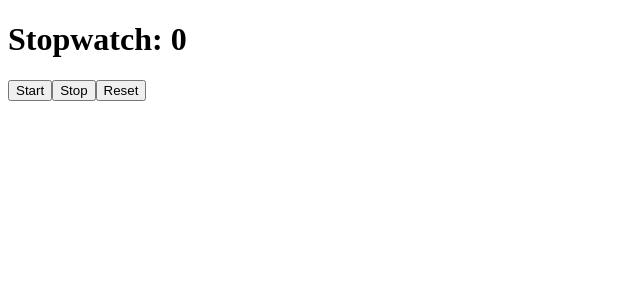
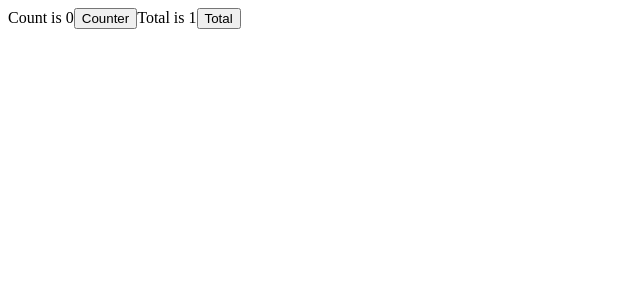
Before and after one commit to JKAryan2003/react-practice, a React (Vite) app: page / in a window 1280 px wide. Shown: the top 300 px of the page, without its empty margins (0-640 px from the left). Built offline with nearby package versions, Linux system fonts and the light colour scheme.

Commit message:
useEffect different variations

```diff
--- a/src/App.jsx
+++ b/src/App.jsx
@@ -17,6 +17,7 @@ import Four1 from "./components/EscapeHatches/Four1";
 import Four2 from "./components/EscapeHatches/Four2";
 import Three5 from "./components/ManagingState/Three5";
 import Three6 from "./components/ManagingState/Three6";
+import Four3 from "./components/EscapeHatches/Four3";
 
 export default function App() {
   return (
@@ -49,10 +50,12 @@ export default function App() {
       {/* <Three3 /> */}
       {/* <Three4 /> */}
       {/* <Three5 /> */}
+      {/* <Three6 /> */}
 
       {/* <Four1 /> */}
-      <Four2 />
-      {/* <Three6 /> */}
+      {/* <Four2 /> */}
+      <Four3 />
+
     </>
   )
 
--- /dev/null
+++ b/src/components/EscapeHatches/Four3.jsx
@@ -0,0 +1,61 @@
+import React, { useEffect, useState } from 'react'
+
+const Four3 = () => {
+
+  const [count, setCount] = useState(0);
+  const [total, setTotal] = useState(1);
+
+  //runs on every render
+  // useEffect(() => {
+  //   alert("Runs on every render")
+  // })
+
+  //runs on 1st render
+  // useEffect(() => {
+  //   alert("Run on 1st render")
+  // }, [])
+
+  //dependancy list changed
+  // useEffect(() => {
+  //   alert("Triggers when count is updated")
+  // }, [count])
+
+  //multiple dependancy
+  // useEffect(() => {
+  //   alert("Triggers because of multiple dependancy")
+  // }, [count, total])
+
+  // useEffect(() => {
+  //   alert("Count is updated")
+
+  //   return () => {
+  //     alert("Count is unmounted")
+  //   }
+  // }, [count])
+
+
+
+  function handleClick () {
+    setCount(count + 1)
+  }
+
+  function hanldeTotal () {
+    setTotal(total + 1)
+  }
+
+  return (
+    <div>
+      Count is {count}
+      <button onClick={handleClick}>
+        Counter
+      </button>
+
+      Total is {total}
+      <button onClick={hanldeTotal}>
+        Total
+      </button>
+    </div>
+  )
+}
+
+export default Four3
```
